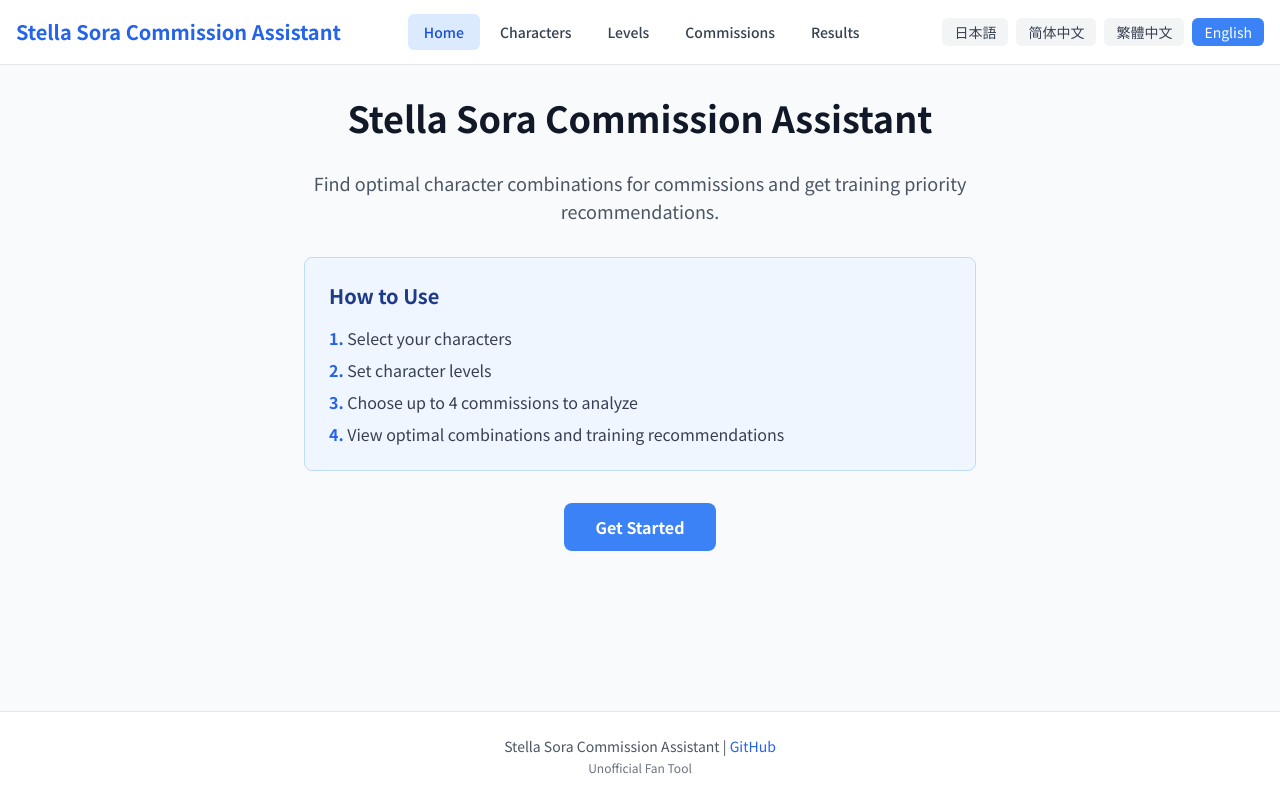
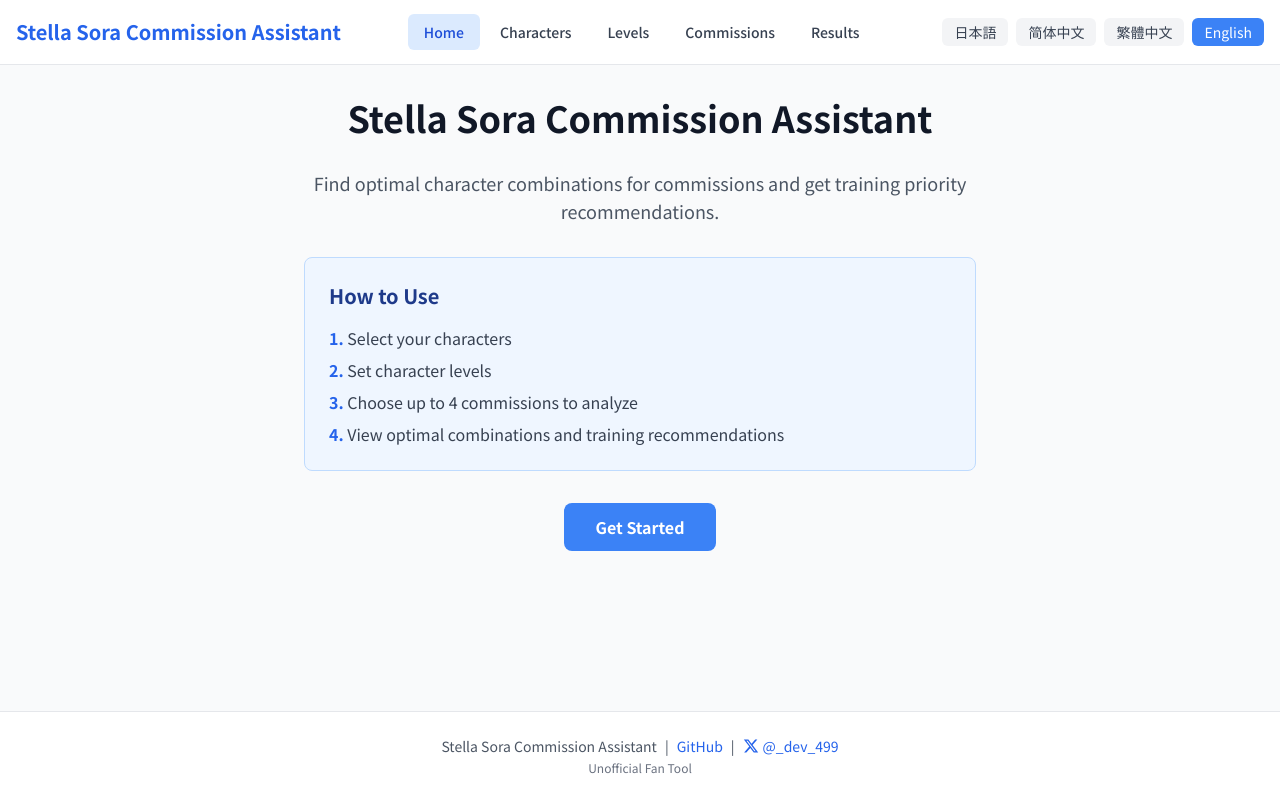
Before and after one commit to Taka499/ss-assist, a React (Vite) app: page / in a window 1280 px wide. Built offline with nearby package versions, Linux system fonts and the light colour scheme.

Commit message:
feat: add X (Twitter) social link to footer
Added X account link (@_dev_499) with official X logo icon to the footer alongside the existing GitHub link.

```diff
--- a/src/components/AppLayout.tsx
+++ b/src/components/AppLayout.tsx
@@ -144,9 +144,9 @@ export function AppLayout({ children, currentPage, onNavigate }: AppLayoutProps)
       <footer className="bg-white border-t border-gray-200 mt-12">
         <div className="container mx-auto px-4 py-6">
           <div className="text-center text-sm text-gray-600">
-            <p>
-              {t('app.title')}
-              {' | '}
+            <p className="flex items-center justify-center gap-2">
+              <span>{t('app.title')}</span>
+              <span>|</span>
               <a
                 href="https://github.com/Taka499/ss-assist"
                 target="_blank"
@@ -154,6 +154,19 @@ export function AppLayout({ children, currentPage, onNavigate }: AppLayoutProps)
                 className="text-blue-600 hover:underline"
               >
                 GitHub
+              </a>
+              <span>|</span>
+              <a
+                href="https://x.com/_dev_499"
+                target="_blank"
+                rel="noopener noreferrer"
+                className="text-blue-600 hover:text-blue-700 inline-flex items-center gap-1"
+                aria-label="X (Twitter)"
+              >
+                <svg className="w-4 h-4" fill="currentColor" viewBox="0 0 24 24" xmlns="http://www.w3.org/2000/svg">
+                  <path d="M18.244 2.25h3.308l-7.227 8.26 8.502 11.24H16.17l-5.214-6.817L4.99 21.75H1.68l7.73-8.835L1.254 2.25H8.08l4.713 6.231zm-1.161 17.52h1.833L7.084 4.126H5.117z" />
+                </svg>
+                <span>@_dev_499</span>
               </a>
             </p>
             <p className="mt-1 text-xs text-gray-500">
```
